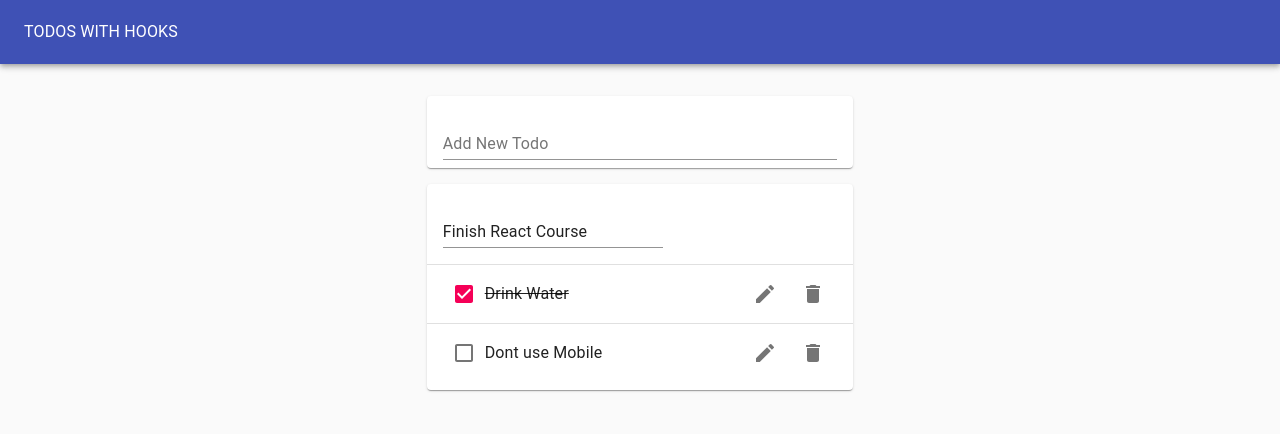
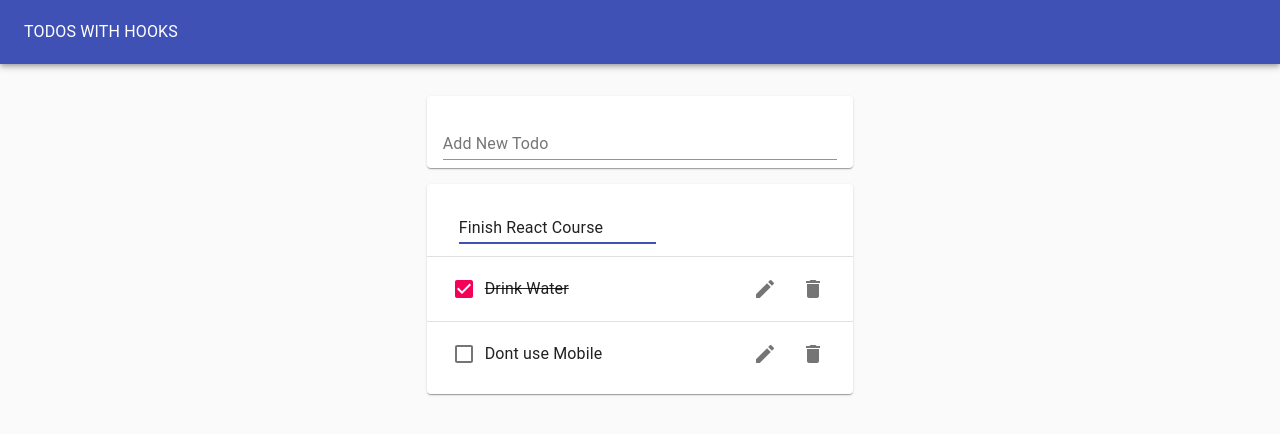
Before and after one commit to Harshilmehta23/Todo-List, a React (Create React App) app: page / in a window 1280 px wide. Both pictures are taken after a click on the button 765 px from the left and 221 px from the top of the page. Shown: the top 434 px of the page. Built offline with nearby package versions, Linux system fonts and the light colour scheme.

Commit message:
small style tweaks

```diff
--- a/src/EditTodoForm.js
+++ b/src/EditTodoForm.js
@@ -12,12 +12,14 @@ function EditTodoForm({ id, task, editTodo, toggleEditForm }) {
         reset();
         toggleEditForm();
       }}
+      style={{ marginLeft: '1rem', width: '50%' }}
     >
       <TextField
         margin='normal'
         value={value}
         onChange={handleChange}
         fullWidth
+        autoFocus
       />
     </form>
   );
--- a/src/Todo.js
+++ b/src/Todo.js
@@ -12,7 +12,7 @@ import ListItemSecondatyAction from '@material-ui/core/ListItemSecondaryAction';
 function Todo({ id, task, completed, removeTodo, toggleTodo, editTodo }) {
   const [isEditing, toggle] = useToggleState(false);
   return (
-    <ListItem>
+    <ListItem style={{ height: '64px' }}>
       {isEditing ? (
         <EditTodoForm
           editTodo={editTodo}
```
